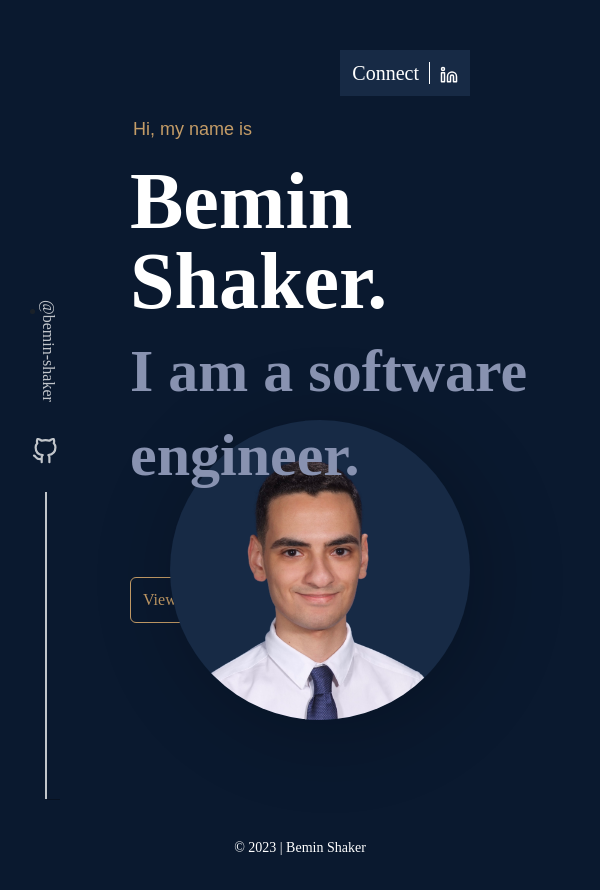
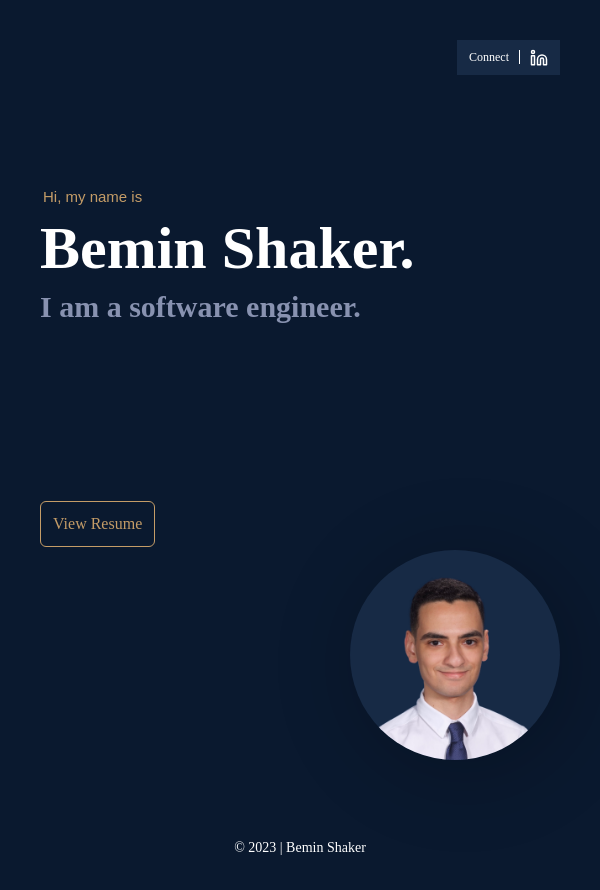
Before and after one commit to bemin-shaker/beminshaker.com, an Angular app: page / in a window 600 px wide. Shown: the top 890 px of the page. Built offline with nearby package versions, Linux system fonts and the light colour scheme; a web font is replaced by a local one.

Commit message:
responsive design enhancements

```diff
--- a/src/app/app.component.css
+++ b/src/app/app.component.css
@@ -25,7 +25,6 @@ nav{
   transition: all 0.3s linear;
   opacity: 0.75;
   transition: 0.5s;
-
 }
 
 nav:hover {
@@ -67,6 +66,7 @@ nav li a{
   color: #c49c67;
 
 }
+
 .vl {
   border-left: 2px solid white;
   margin-top: 27px;
@@ -76,7 +76,7 @@ nav li a{
 }
 
 .img-container {
-  bottom: 80px;
+  bottom: 60px;
   position: absolute;
   right: 130px;
   background-color: rgb(23, 42, 69);
@@ -87,14 +87,15 @@ nav li a{
 }
 
 .img-container img {
-  /* transform: translateX(10px) translateY(-50px);  */
-height: 300px;
+  width: 23vw;
 }
 
 .img-container:hover {
   background-color: #c49c67;
 
 }
+
+
 /* Connect */
 
 .connect-button {
@@ -104,7 +105,7 @@ height: 300px;
   right: 130px;
   z-index: 100;
   padding: 8px 12px 8px 12px;
-  font-size: 20px;
+  font-size: 1.5vw;
   font-family: SFPTT;
   transition: 0.5s;
 }
@@ -123,12 +124,15 @@ height: 300px;
   padding-right: 10px;
   margin-right: 10px;
 }
+
+
 /* Jumbotron */
 
 .jumbotron {
   height: 100vh;
   color: white;
   display: flex;
+  flex-direction: row;
   align-items: center;
   text-align: left;
   background-color: #0a192f;
@@ -143,30 +147,19 @@ h1 {
   color: white;
   font-weight: 800;
   transform: translateY(10px) !important;
-  font-size: 80px;
+  font-size: 7vw;
   font-family: SFPDH;
   line-height: 1;
 }
 
 h5 {
   color: #c49c67;
-  font-size: 18px;
+  font-size: 1.5vw;
   font-weight: 100;
   font-family: Montserrat, sans-serif;
-}
-
-#hi-title {
   margin-left: 3px;
   font-family: Montserrat, sans-serif;
-  line-height: 1.4;
-}
-
-h1 span {
-  color: rgb(136, 146, 176);
-  text-decoration: none;
-  font-weight: 600;
-  font-size: 60px;
-  line-height: 0 !important;
+  line-height: 1.0;
 }
 
 .aspire a {
@@ -179,7 +172,7 @@ h1 span {
   line-height: 1.4;
   min-height: 135px;
   font-family: SFPDSB;
-  font-size: 60px;
+  font-size: 5vw;
 }
 
 h4 {
@@ -227,3 +220,71 @@ h2 {
   font-size: 14px;
   font-family: SFPTT;
 }
+
+@media (max-width: 425px) {
+  nav{
+    visibility: hidden;
+  }
+
+  .jumbotron {
+    padding-left: 20px;
+  }
+
+  h1 {
+    font-size: 10vw;
+  }
+
+  .img-container {
+    bottom: 40px;
+  }
+
+  .connect-button {
+    right: 20px;
+    top: 20px;
+    font-size: 3vw;
+  }
+
+  .img-container img {
+    width: 35vw;
+  }
+
+  h5 {
+    font-size: 2.5vw;
+    line-height: 0;
+  }
+}
+
+@media (min-width: 426px) and (max-width: 760px) {
+
+  nav{
+    visibility: hidden;
+  }
+
+  .jumbotron {
+    padding-left: 40px;
+  }
+
+  h1 {
+    font-size: 10vw;
+  }
+
+  .img-container {
+    bottom: 40px;
+    right: 40px;
+  }
+
+  .connect-button {
+    right: 40px;
+    top: 40px;
+    font-size: 2vw;
+  }
+
+  .img-container img {
+    width: 35vw;
+  }
+
+  h5 {
+    font-size: 2.5vw;
+    line-height: 0.5;
+  }
+}
--- a/src/app/app.component.html
+++ b/src/app/app.component.html
@@ -15,7 +15,7 @@
 <div class="connect-button">
   <a href="https://www.linkedin.com/in/beminshaker/" target="_blank"><span>Connect</span><svg xmlns="http://www.w3.org/2000/svg" width="18" height="18" viewBox="0 0 24 24" fill="none" stroke="currentColor" stroke-width="2" stroke-linecap="round" stroke-linejoin="round" class="ml-2 transition-all"><path d="M16 8a6 6 0 0 1 6 6v7h-4v-7a2 2 0 0 0-2-2 2 2 0 0 0-2 2v7h-4v-7a6 6 0 0 1 6-6z"></path><rect x="2" y="9" width="4" height="12"></rect><circle cx="4" cy="4" r="2"></circle></svg></a>
 </div>
-<div class="img-container"><img src="../assets/profile2.png" height="200px" >
+<div class="img-container"><img src="../assets/profile2.png" >
 </div>
 
 <div class="main-content">
@@ -27,7 +27,7 @@
     </div>
     <div data-aos="fade-up" data-aos-duration="800" data-aos-once="true"  data-aos-delay="700">
       <h1 class="aspire">
-        <a  href="" class="typewrite" data-period="2000" data-type='[ "I am a software engineer.", "I love to code.", "I enjoy bringing ideas to life.", "I build things for the web.", "I also love to automate processes."]'>
+        <a  href="" class="typewrite" data-period="2000" data-type='[ "I am a software engineer.", "I love to code.", "I enjoy bringing ideas to life.", "I build things for the web.", "I automate processes."]'>
           <span class="wrap"  ></span>
         </a>
       </h1>
@@ -37,7 +37,6 @@
         <button id='view-resume-btn' type="button" class="btn btn-outline-dark">View Resume</button>
       </a>
     </div>
-
 
   </div>
 
```
